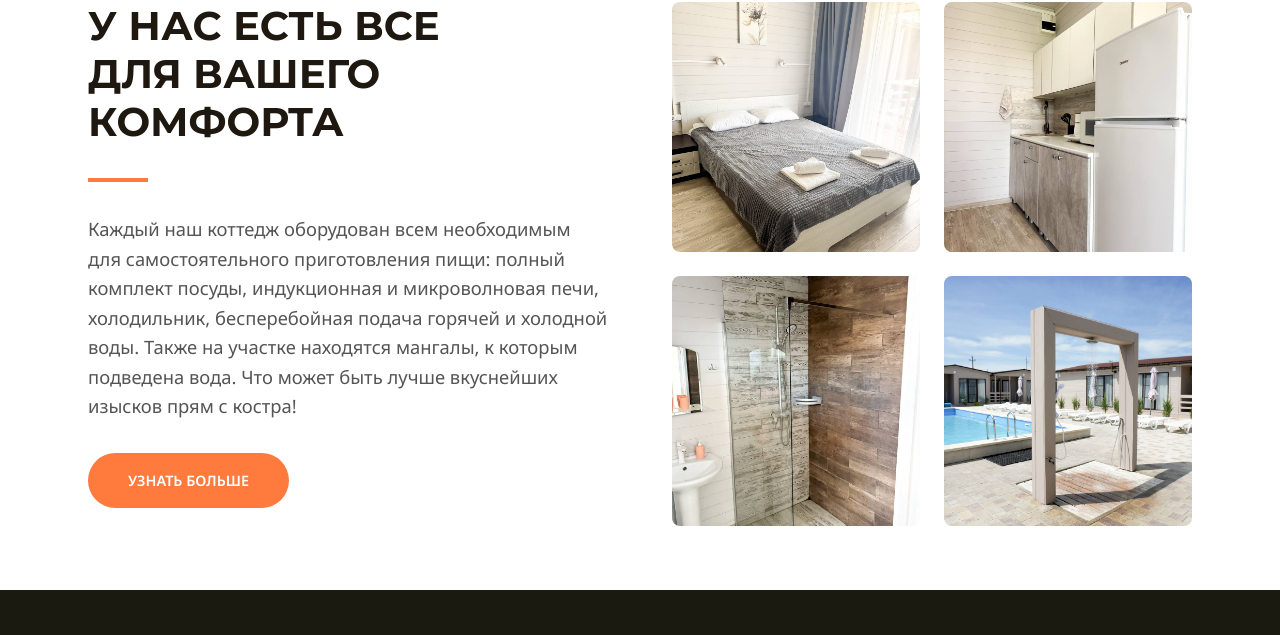
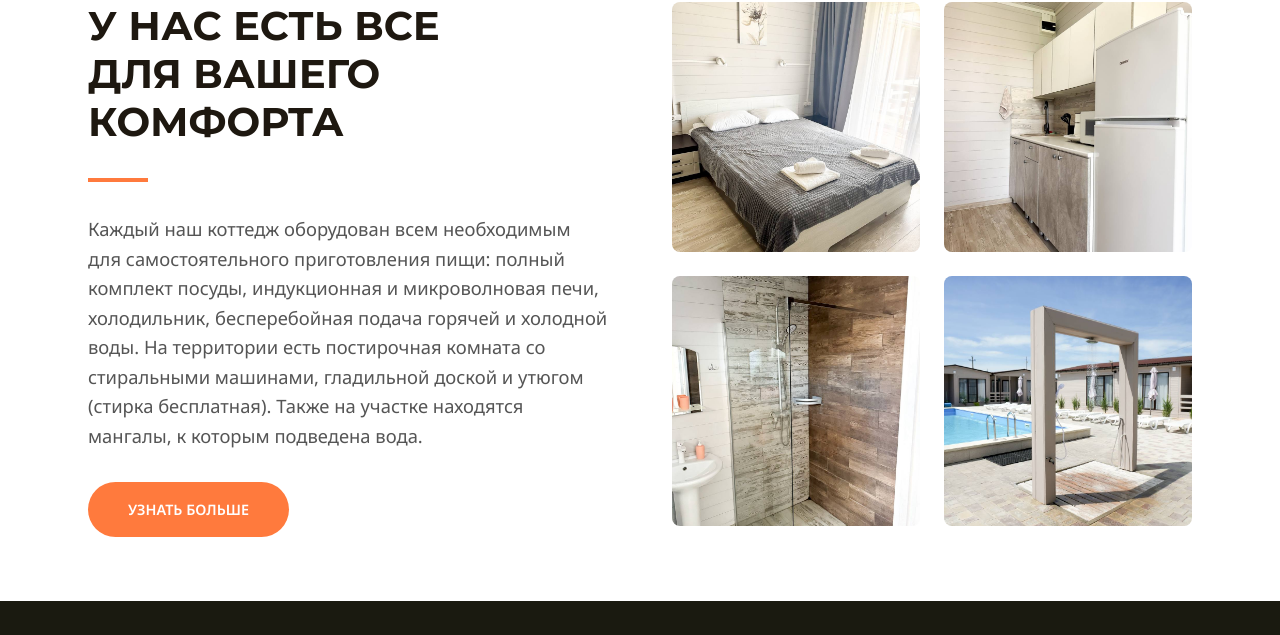
Before and after one commit to azimuthihi/Klever, a plain HTML site: page index.html in a window 1280 px wide. Shown: the part 2298-2933 px from the top of the page. Drawn offline with nearby package versions, Linux system fonts and the light colour scheme.

Commit message:
Relocate map marker and update home page content

```diff
--- a/index.html
+++ b/index.html
@@ -120,9 +120,9 @@
                     <p class="about__text" style="margin-bottom: 2rem; color: #555;">
                         Каждый наш коттедж оборудован всем необходимым для самостоятельного приготовления пищи: полный
                         комплект посуды, индукционная и микроволновая печи, холодильник, бесперебойная подача горячей и
-                        холодной воды. Также на участке находятся мангалы, к которым подведена вода. Что может быть
-                        лучше
-                        вкуснейших изысков прям с костра!
+                        холодной воды. На территории есть постирочная комната со стиральными машинами, гладильной доской
+                        и
+                        утюгом (стирка бесплатная). Также на участке находятся мангалы, к которым подведена вода.
                     </p>
                     <a href="cottages.html" class="button">УЗНАТЬ БОЛЬШЕ</a>
                 </div>
```
Also changed, not shown: environment.html (+1 -1 lines).
